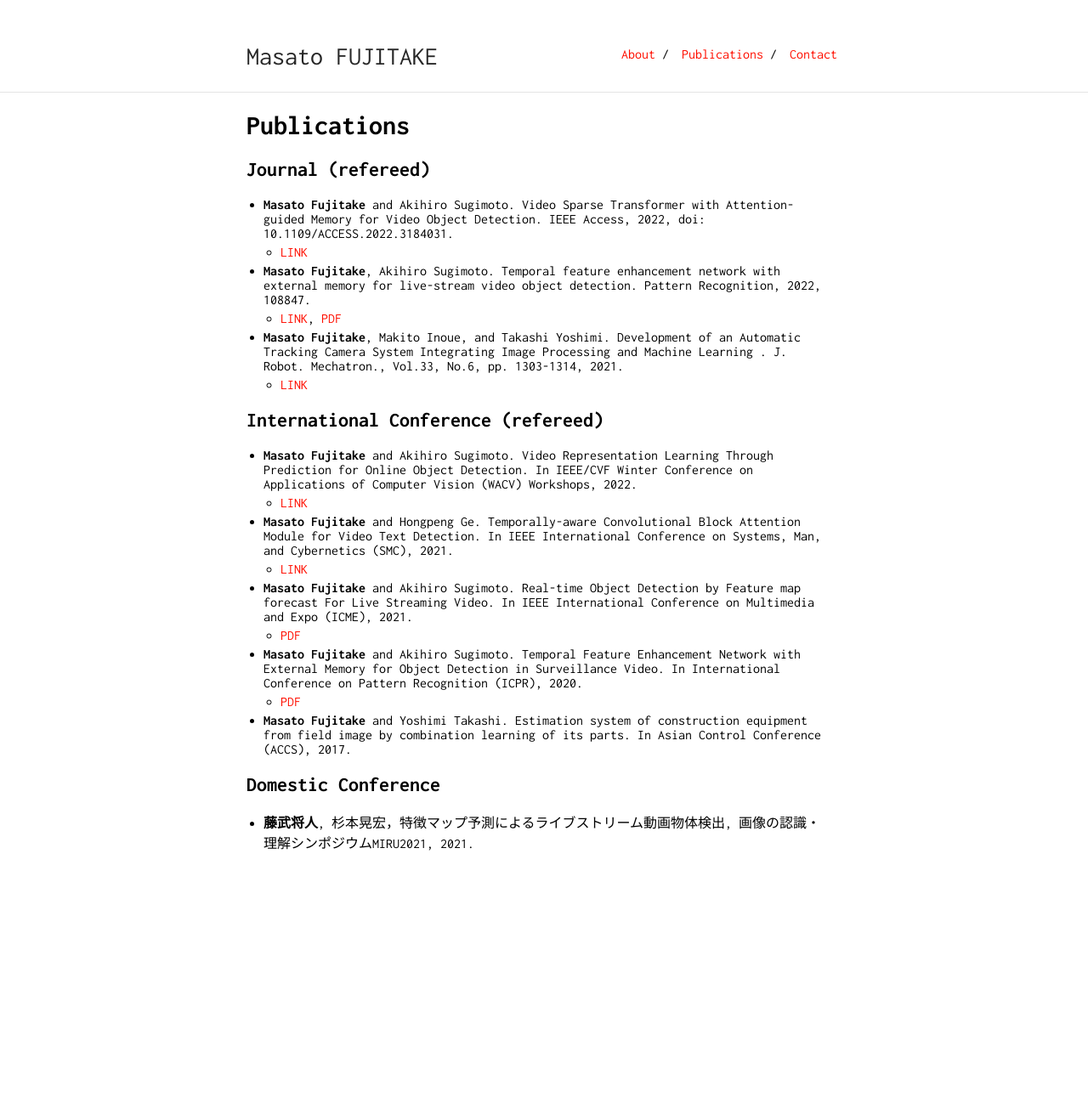
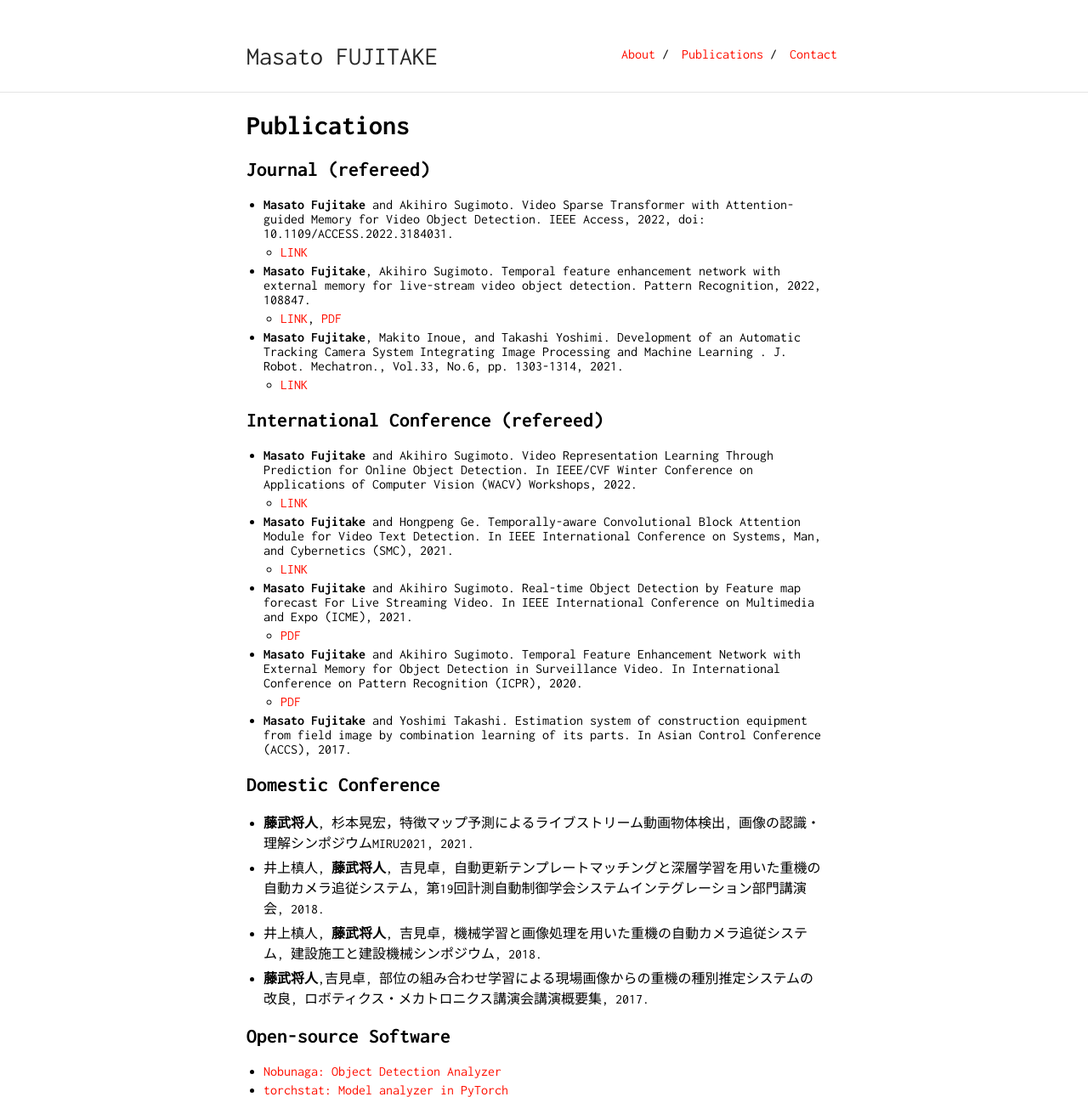
Before and after one commit to Swall0w/Swall0w.github.io, a Jekyll site: the page built from publications.md, in a window 1280 px wide. Shown: the whole page at 85% size. Built offline with Jekyll 4.4.1, drawn with Linux system fonts in a browser that asks for light colours; our own code applies the rules of GitHub Pages for plain Markdown files; before the commit the page ends 1003 px from its top, so only the background shows below that.

Commit message:
Update publications.md

```diff
--- a/publications.md
+++ b/publications.md
@@ -29,3 +29,10 @@ layout: default
 
 ## Domestic Conference
 - **藤武将人**, 杉本晃宏，特徴マップ予測によるライブストリーム動画物体検出, 画像の認識・理解シンポジウムMIRU2021, 2021.
+- 井上槙人, **藤武将人**, 吉見卓, 自動更新テンプレートマッチングと深層学習を用いた重機の自動カメラ追従システム, 第19回計測自動制御学会システムインテグレーション部門講演会, 2018.
+- 井上槙人, **藤武将人**, 吉見卓, 機械学習と画像処理を用いた重機の自動カメラ追従システム, 建設施工と建設機械シンポジウム, 2018.
+- **藤武将人**,吉見卓, 部位の組み合わせ学習による現場画像からの重機の種別推定システムの改良, ロボティクス・メカトロニクス講演会講演概要集, 2017.
+
+## Open-source Software
+- [Nobunaga: Object Detection Analyzer](https://github.com/FastAccounting/nobunaga)
+- [torchstat: Model analyzer in PyTorch](https://github.com/Swall0w/torchstat)
```
